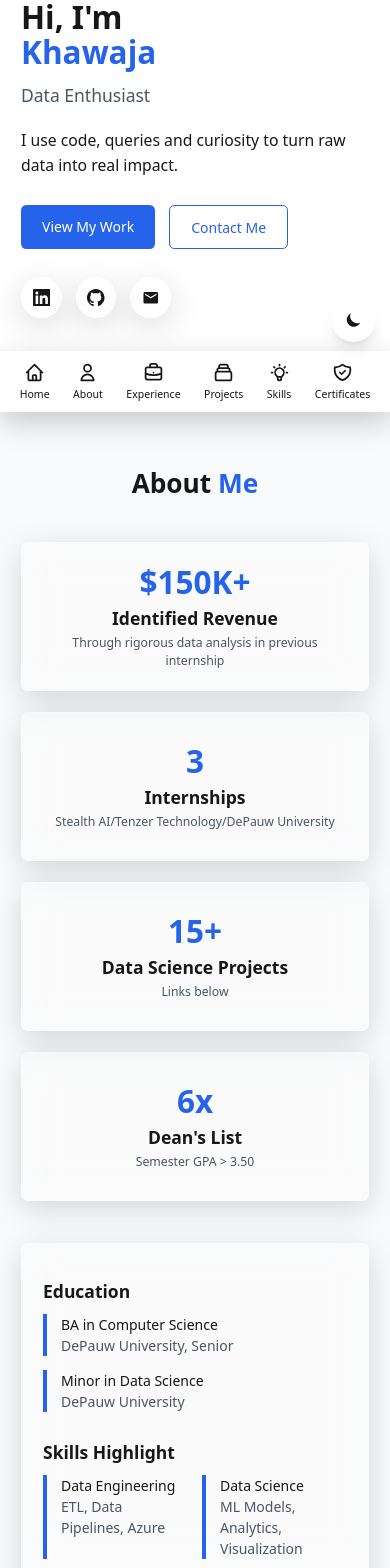
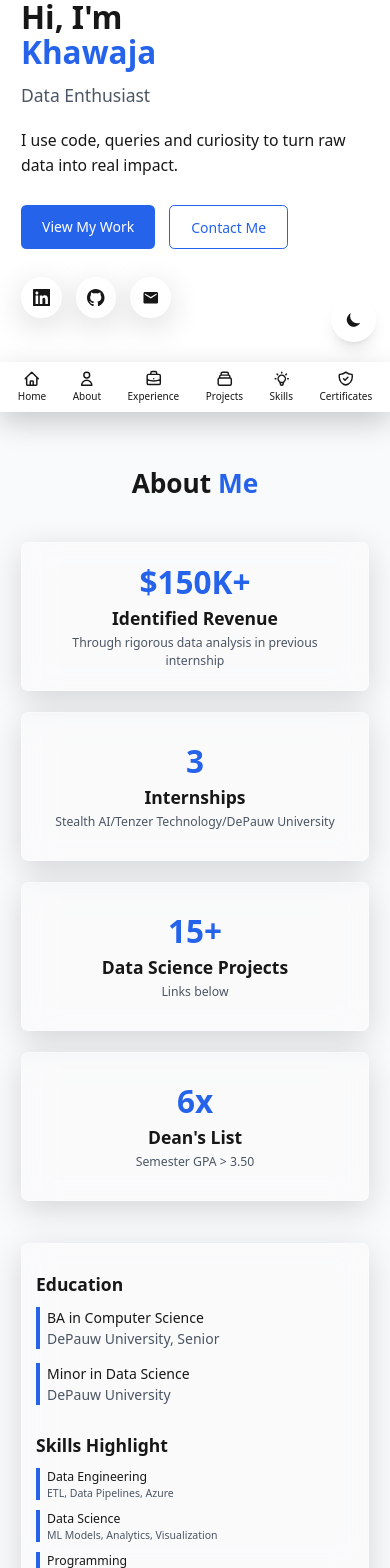
Before and after one commit to KhawajaAhmed/khawajaahmed.github.io, a Next.js app: page / in a window 390 px wide. Shown: the part 432-2000 px from the top of the page. Built offline with nearby package versions, Linux system fonts and the light colour scheme.

Commit message:
Added Mobile Responsive Design to all components. No horizontal scrolling.

```diff
--- a/src/app/globals.css
+++ b/src/app/globals.css
@@ -6,11 +6,14 @@ html {
   /* Disable default smooth scrolling since we're using custom implementation */
   scroll-behavior: auto;
   -webkit-tap-highlight-color: transparent;
+  overflow-x: hidden;
+  width: 100%;
 }
 
 /* Responsive font sizes */
 html {
   font-size: 16px;
+  max-width: 100vw;
 }
 
 @media (max-width: 768px) {
@@ -21,6 +24,8 @@ html {
   /* Add padding to the bottom of the page for the mobile navigation */
   body {
     padding-bottom: 70px;
+    overflow-x: hidden;
+    width: 100%;
   }
 }
 
--- a/src/app/layout.tsx
+++ b/src/app/layout.tsx
@@ -26,7 +26,7 @@ export default function RootLayout({
   return (
     <html lang="en">
       <body
-        className={`${inter.variable} ${robotoMono.variable} antialiased`}
+        className={`${inter.variable} ${robotoMono.variable} antialiased overflow-x-hidden w-full`}
       >
         <ThemeProvider>
           {children}
--- a/src/app/page.tsx
+++ b/src/app/page.tsx
@@ -9,7 +9,7 @@ import Footer from "@/components/Footer";
 
 export default function Home() {
   return (
-    <div className="min-h-screen">
+    <div className="min-h-screen overflow-x-hidden w-full">
       <Navbar />
       <Hero />
       <About />
--- a/src/components/About.tsx
+++ b/src/components/About.tsx
@@ -39,15 +39,15 @@ const About = () => {
             </AnimatedItem>
           </div>
 
-          <AnimatedItem className="glass-effect bg-white/50 dark:bg-gray-800/40 p-6 rounded-lg shadow-xl h-full" delay={0.3} direction="right">
+          <AnimatedItem className="glass-effect bg-white/50 dark:bg-gray-800/40 p-4 sm:p-6 rounded-lg shadow-xl h-full" delay={0.3} direction="right">
             <div className="pt-4">
               <h4 className="text-xl font-semibold mb-3">Education</h4>
               <div className="space-y-4">
-                <div className="border-l-4 border-blue-600 pl-4">
+                <div className="border-l-4 border-blue-600 pl-2 sm:pl-4">
                   <p className="font-medium">BA in Computer Science</p>
                   <p className="text-gray-600 dark:text-gray-400">DePauw University, Senior</p>
                 </div>
-                <div className="border-l-4 border-blue-600 pl-4">
+                <div className="border-l-4 border-blue-600 pl-2 sm:pl-4">
                   <p className="font-medium">Minor in Data Science</p>
                   <p className="text-gray-600 dark:text-gray-400">DePauw University</p>
                 </div>
@@ -57,22 +57,22 @@ const About = () => {
 
             <div className="pt-8">
               <h4 className="text-xl font-semibold mb-3">Skills Highlight</h4>
-              <div className="grid grid-cols-2 gap-4">
-                <div className="border-l-4 border-blue-600 pl-4">
-                  <p className="font-medium">Data Engineering</p>
-                  <p className="text-gray-600 dark:text-gray-400">ETL, Data Pipelines, Azure</p>
+              <div className="grid grid-cols-1 xs:grid-cols-2 gap-3 sm:gap-4">
+                <div className="border-l-4 border-blue-600 pl-2 sm:pl-4">
+                  <p className="font-medium text-sm sm:text-base">Data Engineering</p>
+                  <p className="text-gray-600 dark:text-gray-400 text-xs sm:text-sm">ETL, Data Pipelines, Azure</p>
                 </div>
-                <div className="border-l-4 border-blue-600 pl-4">
-                  <p className="font-medium">Data Science</p>
-                  <p className="text-gray-600 dark:text-gray-400">ML Models, Analytics, Visualization</p>
+                <div className="border-l-4 border-blue-600 pl-2 sm:pl-4">
+                  <p className="font-medium text-sm sm:text-base">Data Science</p>
+                  <p className="text-gray-600 dark:text-gray-400 text-xs sm:text-sm">ML Models, Analytics, Visualization</p>
                 </div>
-                <div className="border-l-4 border-blue-600 pl-4">
-                  <p className="font-medium">Programming</p>
-                  <p className="text-gray-600 dark:text-gray-400">Python, SQL, PySpark, JavaScript</p>
+                <div className="border-l-4 border-blue-600 pl-2 sm:pl-4">
+                  <p className="font-medium text-sm sm:text-base">Programming</p>
+                  <p className="text-gray-600 dark:text-gray-400 text-xs sm:text-sm">Python, SQL, PySpark, JavaScript</p>
                 </div>
-                <div className="border-l-4 border-blue-600 pl-4">
-                  <p className="font-medium">Tools</p>
-                  <p className="text-gray-600 dark:text-gray-400">Git, Docker, Jupyter, Power BI</p>
+                <div className="border-l-4 border-blue-600 pl-2 sm:pl-4">
+                  <p className="font-medium text-sm sm:text-base">Tools</p>
+                  <p className="text-gray-600 dark:text-gray-400 text-xs sm:text-sm">Git, Docker, Jupyter, Power BI</p>
                 </div>
               </div>
             </div>
--- a/src/components/Navbar.tsx
+++ b/src/components/Navbar.tsx
@@ -147,42 +147,42 @@ const MobileBottomNav = () => {
   };
   return (
     <div className="md:hidden fixed bottom-0 left-0 right-0 z-50">
-      <div className="navbar-glass py-3 px-2 flex justify-around items-center relative">
+      <div className="navbar-glass py-2 sm:py-3 px-1 sm:px-2 flex justify-around items-center relative">
         <Link href="#home" className="flex flex-col items-center" onClick={(e) => handleNavClick(e, '#home')}>
-          <svg xmlns="http://www.w3.org/2000/svg" className="h-6 w-6" fill="none" viewBox="0 0 24 24" stroke="currentColor">
+          <svg xmlns="http://www.w3.org/2000/svg" className="h-5 w-5 sm:h-6 sm:w-6" fill="none" viewBox="0 0 24 24" stroke="currentColor">
             <path strokeLinecap="round" strokeLinejoin="round" strokeWidth={2} d="M3 12l2-2m0 0l7-7 7 7M5 10v10a1 1 0 001 1h3m10-11l2 2m-2-2v10a1 1 0 01-1 1h-3m-6 0a1 1 0 001-1v-4a1 1 0 011-1h2a1 1 0 011 1v4a1 1 0 001 1m-6 0h6" />
           </svg>
-          <span className="text-xs mt-1">Home</span>
+          <span className="text-[10px] sm:text-xs mt-0.5 sm:mt-1">Home</span>
         </Link>
         <Link href="#about" className="flex flex-col items-center" onClick={(e) => handleNavClick(e, '#about')}>
-          <svg xmlns="http://www.w3.org/2000/svg" className="h-6 w-6" fill="none" viewBox="0 0 24 24" stroke="currentColor">
+          <svg xmlns="http://www.w3.org/2000/svg" className="h-5 w-5 sm:h-6 sm:w-6" fill="none" viewBox="0 0 24 24" stroke="currentColor">
             <path strokeLinecap="round" strokeLinejoin="round" strokeWidth={2} d="M16 7a4 4 0 11-8 0 4 4 0 018 0zM12 14a7 7 0 00-7 7h14a7 7 0 00-7-7z" />
           </svg>
-          <span className="text-xs mt-1">About</span>
+          <span className="text-[10px] sm:text-xs mt-0.5 sm:mt-1">About</span>
         </Link>
         <Link href="#experience" className="flex flex-col items-center" onClick={(e) => handleNavClick(e, '#experience')}>
-          <svg xmlns="http://www.w3.org/2000/svg" className="h-6 w-6" fill="none" viewBox="0 0 24 24" stroke="currentColor">
+          <svg xmlns="http://www.w3.org/2000/svg" className="h-5 w-5 sm:h-6 sm:w-6" fill="none" viewBox="0 0 24 24" stroke="currentColor">
             <path strokeLinecap="round" strokeLinejoin="round" strokeWidth={2} d="M21 13.255A23.931 23.931 0 0112 15c-3.183 0-6.22-.62-9-1.745M16 6V4a2 2 0 00-2-2h-4a2 2 0 00-2 2v2m4 6h.01M5 20h14a2 2 0 002-2V8a2 2 0 00-2-2H5a2 2 0 00-2 2v10a2 2 0 002 2z" />
           </svg>
-          <span className="text-xs mt-1">Experience</span>
+          <span className="text-[10px] sm:text-xs mt-0.5 sm:mt-1">Experience</span>
         </Link>
         <Link href="#projects" className="flex flex-col items-center" onClick={(e) => handleNavClick(e, '#projects')}>
-          <svg xmlns="http://www.w3.org/2000/svg" className="h-6 w-6" fill="none" viewBox="0 0 24 24" stroke="currentColor">
+          <svg xmlns="http://www.w3.org/2000/svg" className="h-5 w-5 sm:h-6 sm:w-6" fill="none" viewBox="0 0 24 24" stroke="currentColor">
             <path strokeLinecap="round" strokeLinejoin="round" strokeWidth={2} d="M19 11H5m14 0a2 2 0 012 2v6a2 2 0 01-2 2H5a2 2 0 01-2-2v-6a2 2 0 012-2m14 0V9a2 2 0 00-2-2M5 11V9a2 2 0 012-2m0 0V5a2 2 0 012-2h6a2 2 0 012 2v2M7 7h10" />
           </svg>
-          <span className="text-xs mt-1">Projects</span>
+          <span className="text-[10px] sm:text-xs mt-0.5 sm:mt-1">Projects</span>
         </Link>
         <Link href="#skills" className="flex flex-col items-center" onClick={(e) => handleNavClick(e, '#skills')}>
-          <svg xmlns="http://www.w3.org/2000/svg" className="h-6 w-6" fill="none" viewBox="0 0 24 24" stroke="currentColor">
+          <svg xmlns="http://www.w3.org/2000/svg" className="h-5 w-5 sm:h-6 sm:w-6" fill="none" viewBox="0 0 24 24" stroke="currentColor">
             <path strokeLinecap="round" strokeLinejoin="round" strokeWidth={2} d="M9.663 17h4.673M12 3v1m6.364 1.636l-.707.707M21 12h-1M4 12H3m3.343-5.657l-.707-.707m2.828 9.9a5 5 0 117.072 0l-.548.547A3.374 3.374 0 0014 18.469V19a2 2 0 11-4 0v-.531c0-.895-.356-1.754-.988-2.386l-.548-.547z" />
           </svg>
-          <span className="text-xs mt-1">Skills</span>
+          <span className="text-[10px] sm:text-xs mt-0.5 sm:mt-1">Skills</span>
         </Link>
         <Link href="/certifications" className="flex flex-col items-center">
-          <svg xmlns="http://www.w3.org/2000/svg" className="h-6 w-6" fill="none" viewBox="0 0 24 24" stroke="currentColor">
+          <svg xmlns="http://www.w3.org/2000/svg" className="h-5 w-5 sm:h-6 sm:w-6" fill="none" viewBox="0 0 24 24" stroke="currentColor">
             <path strokeLinecap="round" strokeLinejoin="round" strokeWidth={2} d="M9 12l2 2 4-4m5.618-4.016A11.955 11.955 0 0112 2.944a11.955 11.955 0 01-8.618 3.04A12.02 12.02 0 003 9c0 5.591 3.824 10.29 9 11.622 5.176-1.332 9-6.03 9-11.622 0-1.042-.133-2.052-.382-3.016z" />
           </svg>
-          <span className="text-xs mt-1">Certificates</span>
+          <span className="text-[10px] sm:text-xs mt-0.5 sm:mt-1">Certificates</span>
         </Link>
       </div>
       <div className="absolute bottom-20 right-4 bg-background/90 dark:bg-background/90 p-2 rounded-full shadow-lg">
```
Also changed, not shown: src/components/Contact.tsx (+40 -40 lines).
